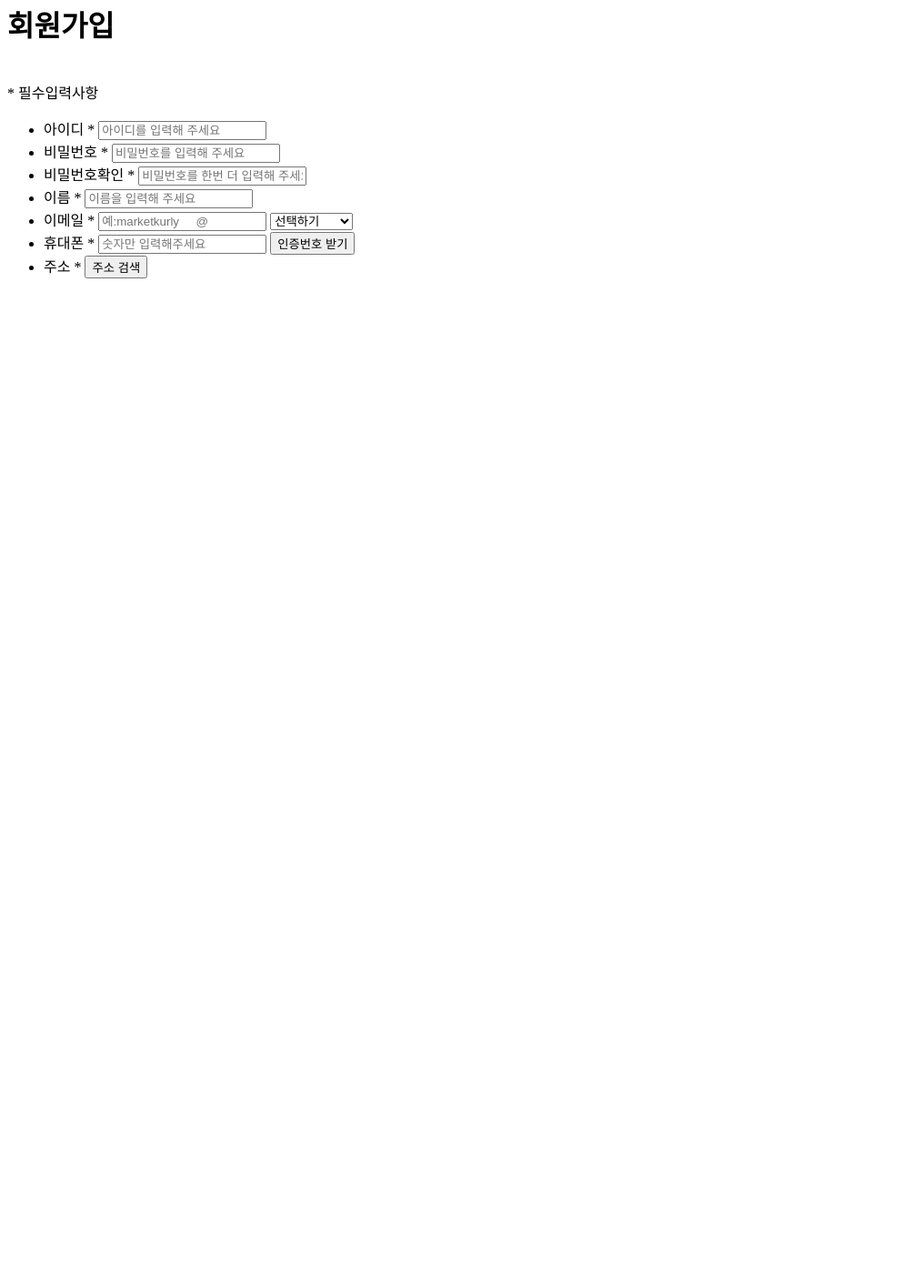
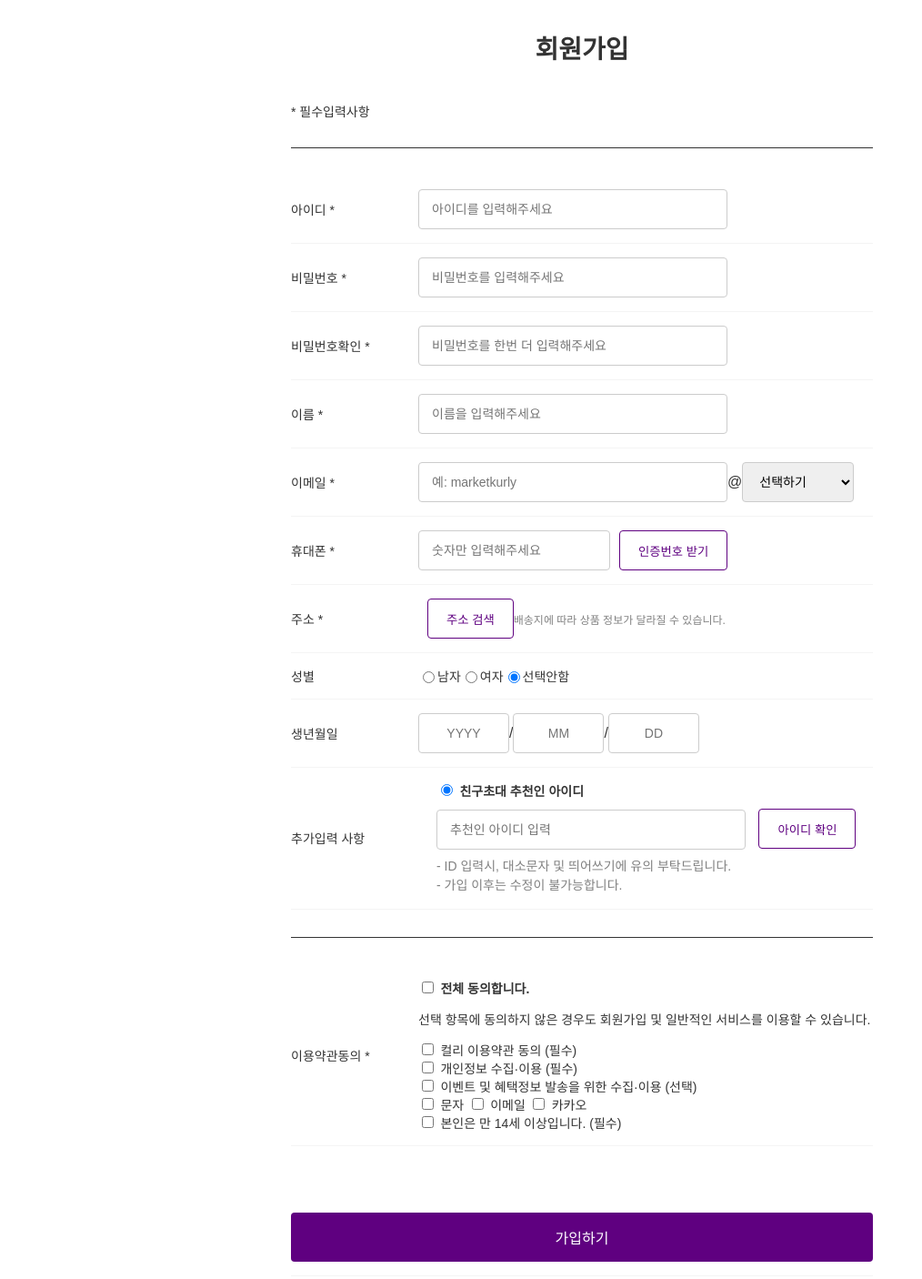
Before and after one commit to lhk21go-commits/HtmlCSSGreen2026, a plain HTML site: page kurly_join.html in a window 1280 px wide. Shown: the part 18-1424 px from the top of the page at 91% size, without its empty margins (0-1014 px from the left). Before the commit the page ends 800 px from the top, so only its background shows below. Drawn offline with Linux system fonts and the light colour scheme.

Commit message:
20260913 kurly_upload

```diff
--- /dev/null
+++ b/kurly_join.css
@@ -0,0 +1,113 @@
+
+body {
+  font-family: 'Noto Sans KR', sans-serif;
+  color: #333333;
+  background-color: #ffffff;
+  margin: 50px auto;
+  max-width: 640px;
+  padding: 0 20px;
+}
+
+h2 {
+  text-align: center;
+  font-size: 28px;
+  color: #333333;
+  margin-bottom: 40px;
+}
+
+/* 필수 표시(*) 보라색 강조 */
+p, label {
+  font-size: 14px;
+}
+
+span[style*="color: purple"], .required-star {
+  color: #5f0080 !important;
+}
+
+/* 2. 입력 행(Row) 레이아웃 정렬 */
+form > div {
+  display: flex;
+  align-items: center;
+  padding: 15px 0;
+  border-bottom: 1px solid #f4f4f4;
+}
+
+form > div > label:first-child {
+  width: 140px;
+  font-weight: 500;
+}
+
+input[type="text"],
+input[type="password"],
+input[type="tel"],
+select {
+  height: 44px;
+  padding: 0 14px;
+  border: 1px solid #ccc;
+  border-radius: 4px;
+  font-size: 14px;
+  box-sizing: border-box;
+}
+
+input:focus, select:focus {
+  border-color: #5f0080;
+}
+
+input[type="text"], input[type="password"] {
+  width: 340px;
+}
+
+input[name="birthYear"],
+input[name="birthMonth"],
+input[name="birthDay"] {
+  width: 100px;
+  text-align: center;
+  display: inline-block;
+}
+
+button[type="button"] {
+  height: 44px;
+  border: 1px solid #5f0080;
+  background-color: #ffffff;
+  color: #5f0080;
+  border-radius: 4px;
+  font-weight: 500;
+  padding: 0 20px;
+  margin-left: 10px;
+  cursor: pointer;
+}
+
+button[type="button"]:hover {
+  background-color: #f7f7f7;
+}
+
+hr {
+  border: 0;
+  height: 1px;
+  background: #333333;
+  margin: 30px 0;
+}
+
+.terms-container {
+  display: block;
+}
+
+.terms-container div {
+  padding: 8px 0;
+}
+
+button[type="submit"] {
+  background-color: #5f0080 !important;
+  color: #ffffff !important;
+  border: none;
+  height: 54px;
+  border-radius: 4px;
+  font-size: 16px;
+  font-weight: 500;
+  cursor: pointer;
+  margin-top: 40px;
+}
+
+button[type="submit"]:hover {
+  background-color: #4f006b !important;
+}
--- a/kurly_join.html
+++ b/kurly_join.html
@@ -4,66 +4,161 @@
     <meta charset="UTF-8">
     <meta name="viewport" content="width=device-width, initial-scale=1.0">
     <title>마켓컬리 회원가입</title>
+    <link rel="stylesheet" href="/kurly_join.css">
 </head>
 <body>
+
+  <h2>회원가입</h2>
+  <p>* 필수입력사항</p>
+  <hr>
+
   <form action="#" method="get">
+
     <div>
-            <h1>회원가입</h1><br/>
+      <label for="userId">아이디 *</label>
+      <input type="text" id="userId" name="userId" placeholder="아이디를 입력해주세요" required>
     </div>
+
     <div>
-            <span>*</span>
-            <label for="필수입력사항">필수입력사항</label>
+      <label for="userPw">비밀번호 *</label>
+      <input type="password" id="userPw" name="userPw" placeholder="비밀번호를 입력해주세요" required>
     </div>
-        <ul>
-            <li>
-                <label for="아이디">아이디</label>
-                 <span>*</span>
-                 <input type="text" placeholder="아이디를 입력해 주세요" />
-            </li>
-            <li>
-                <label for="비밀번호">비밀번호</label>
-                 <span>*</span>
-                 <input type="password" placeholder="비밀번호를 입력해 주세요" />
-            </li>
-            <li>
-                <label for="비밀번호확인">비밀번호확인</label>
-                 <span>*</span>
-                 <input type="password" placeholder="비밀번호를 한번 더 입력해 주세요" />
-            </li>
-            <li>
-                <label for="이름">이름</label>
-                 <span>*</span>
-                 <input type="text" placeholder="이름을 입력해 주세요" />
-            </li>
-            <li>
-                <label for="이메일">이메일</label>
-                 <span>*</span>
-                 <input type="email" placeholder="예:marketkurly     @" />
-                 <select name="메일회사" id="메일회사">
+
+    <div>
+      <label for="userPwCheck">비밀번호확인 *</label>
+      <input type="password" id="userPwCheck" name="userPwCheck" placeholder="비밀번호를 한번 더 입력해주세요" required>
+    </div>
+
+    <div>
+      <label for="userName">이름 *</label>
+      <input type="text" id="userName" name="userName" placeholder="이름을 입력해주세요" required>
+    </div>
+
+    <div>
+      <label for="userEmail">이메일 *</label>
+      <input type="text" id="userEmail" name="userEmail" placeholder="예: marketkurly" required>
+      <span>@</span>
+      <select name="emailDomain">
         <option value="">선택하기</option>
         <option value="naver.com">naver.com</option>
         <option value="gmail.com">gmail.com</option>
-                    <option value="hanmail.net">hanmail.net</option>
-                    <option value="kakao.com">kakao.com</option>
+        <option value="gmail.com">hanmail.net</option>
+        <option value="gmail.com">kakao.com</option>
         <option value="daum.net">daum.net</option>
-                    <option value="yahoo.co.kr">yahoo.co.kr</option>
-                    <option value="직접 입력">직접 입력</option>
+        <option value="daum.net">hotmail.net</option>
+        <option value="daum.net">yahoo.com</option>
+        <option value="daum.net">직접 입력</option>
       </select>
-            </li>
-            <li>
-                <label for="휴대폰">휴대폰</label>
-                 <span>*</span>
-                 <input type="number" placeholder="숫자만 입력해주세요" />
-                 <button>인증번호 받기</button>
-            </li>
-            <li>
-                <label for="주소">주소</label>
-                 <span>*</span>
-                 <button>주소 검색</button>
-            </li>
-        </ul>
+    </div>
 
+    <div>
+      <label for="userPhone">휴대폰 *</label>
+      <input type="tel" id="userPhone" name="userPhone" placeholder="숫자만 입력해주세요" required>
+      <button type="button">인증번호 받기</button>
+    </div>
+
+    <div>
+      <label>주소 *</label>
+      <button type="button">주소 검색</button>
+      <p style="font-size: 12px; color: gray;">배송지에 따라 상품 정보가 달라질 수 있습니다.</p>
+    </div>
+
+    <div>
+      <label>성별</label>
+      <input type="radio" id="genderMale" name="gender" value="male">
+      <label for="genderMale">남자</label>
+
+      <input type="radio" id="genderFemale" name="gender" value="female">
+      <label for="genderFemale">여자</label>
+
+      <input type="radio" id="genderNone" name="gender" value="none" checked>
+      <label for="genderNone">선택안함</label>
+    </div>
+
+    <div>
+      <label>생년월일</label>
+      <input type="text" name="birthYear" placeholder="YYYY" size="4" maxlength="4"> /
+      <input type="text" name="birthMonth" placeholder="MM" size="2" maxlength="2"> /
+      <input type="text" name="birthDay" placeholder="DD" size="2" maxlength="2">
+    </div>
+
+        <div>
+    <label>추가입력 사항</label>
+
+    <div style="display: inline-block; vertical-align: top; margin-left: 20px;">
+
+        <div>
+        <input type="radio" id="recommend" name="additional" value="recommend" checked>
+        <label for="recommend"><strong>친구초대 추천인 아이디</strong></label>
+        </div>
+
+        <div style="margin-top: 10px;">
+        <input type="text" id="recommendId" name="recommendId" placeholder="추천인 아이디 입력">
+        <button type="button">아이디 확인</button>
+        </div>
+
+        <div style="margin-top: 8px; font-size: 12px; color: gray; line-height: 1.5;">
+        <p style="margin: 0;">- ID 입력시, 대소문자 및 띄어쓰기에 유의 부탁드립니다.</p>
+        <p style="margin: 0;">- 가입 이후는 수정이 불가능합니다.</p>
+        </div>
+
+    </div>
+    </div>
+
+    <hr>
+
+    <div class="terms-row">
+        <label class="terms-title">이용약관동의 *</label>
+
+        <div class="terms-content-box">
+
+            <div class="term-item all-agree">
+            <input type="checkbox" id="agreeAll" name="agreeAll">
+            <label for="agreeAll"><strong>전체 동의합니다.</strong></label>
+            <p class="term-subtext">선택 항목에 동의하지 않은 경우도 회원가입 및 일반적인 서비스를 이용할 수 있습니다.</p>
+            </div>
+
+            <div class="term-item">
+            <input type="checkbox" id="agreeTerms" name="agreeTerms" required>
+            <label for="agreeTerms">컬리 이용약관 동의 (필수)</label>
+            </div>
+
+            <div class="term-item">
+            <input type="checkbox" id="agreePrivacy" name="agreePrivacy" required>
+            <label for="agreePrivacy">개인정보 수집·이용 (필수)</label>
+            </div>
+
+            <div class="term-item">
+            <input type="checkbox" id="agreeMarketing" name="agreeMarketing">
+            <label for="agreeMarketing">이벤트 및 혜택정보 발송을 위한 수집·이용 (선택)</label>
+            </div>
+
+            <div class="term-item sub-marketing-box">
+            <input type="checkbox" id="subSms" name="subMarketing" value="sms">
+            <label for="subSms">문자</label>
+
+            <input type="checkbox" id="subEmail" name="subMarketing" value="email">
+            <label for="subEmail">이메일</label>
+
+            <input type="checkbox" id="subKakao" name="subMarketing" value="kakao">
+            <label for="subKakao">카카오</label>
+            </div>
+
+            <div class="term-item">
+            <input type="checkbox" id="agreeAge" name="agreeAge" required>
+            <label for="agreeAge">본인은 만 14세 이상입니다. (필수)</label>
+            </div>
+
+        </div>
+    </div>
+
+    <br>
+
+    <div>
+      <button type="submit" style="width: 100%; padding: 10px;">가입하기</button>
+    </div>
 
   </form>
+
 </body>
 </html>
```
Also changed, not shown: exercise01.html (added, +35 -0 lines). Lines whose indentation alone changed are shown as unchanged.
